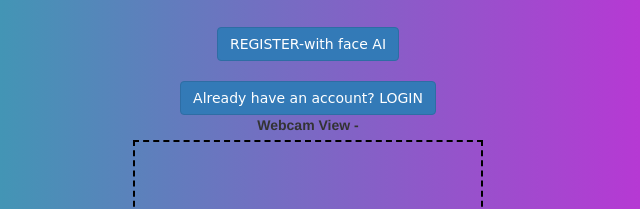
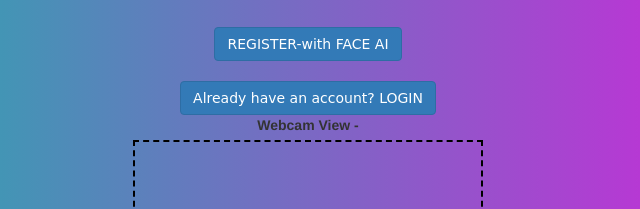
Before and after one commit to gaseer/face, a plain HTML site: page index.html in a window 1280 px wide. Shown: the part 341-550 px from the top of the page, 332-972 px from the left. Drawn offline with nearby package versions, Linux system fonts and the light colour scheme; a script that the page names is missing.

Commit message:
Update index.html

```diff
--- a/index.html
+++ b/index.html
@@ -1,7 +1,7 @@
  <!DOCTYPE html>
 <html lang="en">
   <head>
-    <title>Image capture</title>
+    <title>DEMO</title>
     <meta name="viewport" content="width=device-width, initial-scale=1.0">
     <meta name="description" content="Note from GASEER::- this is a simple deMO. So dont't expect anything in it!!!">
     <link rel="stylesheet" href="https://maxcdn.bootstrapcdn.com/bootstrap/3.4.0/css/bootstrap.min.css">
@@ -27,7 +27,7 @@
           python (flask libr/django libr) / c++ / php etc... {we can pick the best}</i>
         </p>
         <a href="#one">
-         <h2 class="btn btn-primary">REGISTER-with face AI </h2>
+         <h2 class="btn btn-primary">REGISTER-with FACE AI </h2>
         <br>
         <h3 class="btn btn-primary">Already have an account? LOGIN</h3></a><br>
       <label>Webcam View - </label>
```
